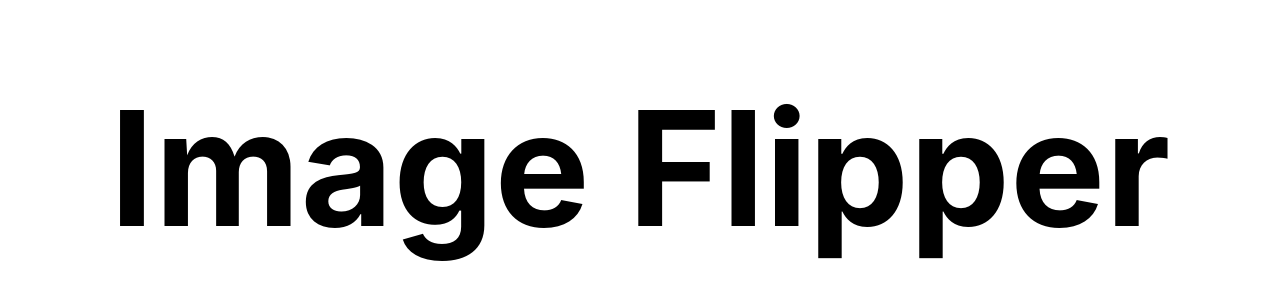
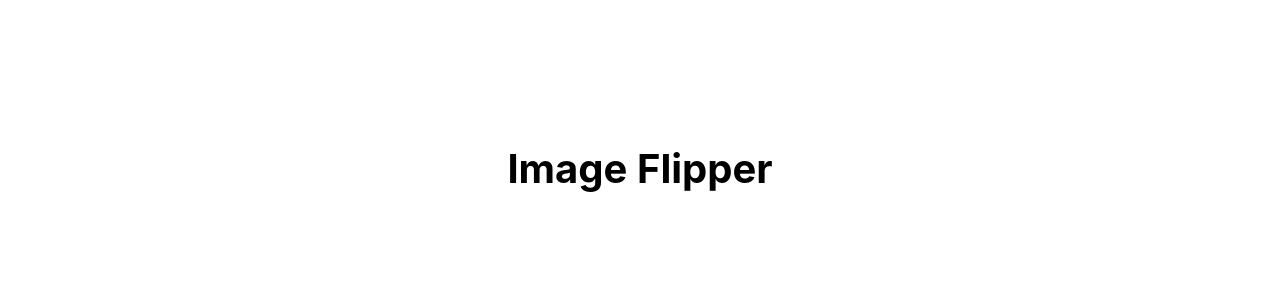
Before and after one commit to AVu120/image-flipper, a React (Create React App) app: page / in a window 1280 px wide. Shown: the part 232-532 px from the top of the page. Built offline with nearby package versions, Linux system fonts and the light colour scheme.

Commit message:
Added placeholder title.

```diff
--- a/src/components/App/App.js
+++ b/src/components/App/App.js
@@ -1,9 +1,9 @@
 import React from "react";
-import styles from "./App.module.css";
+import styles from "./app.module.css";
 
 function App() {
   return (
-    <div className={styles.App}>
+    <div className={styles.app}>
       <h1>Image Flipper</h1>
     </div>
   );
--- a/src/components/App/App.module.css
+++ b/src/components/App/App.module.css
@@ -1,10 +1,7 @@
-.App {
-  text-align: center;
+.app {
   height: 100vh;
-  /* width: 100vw; */
   display: flex;
-  align-items: center; /* vertically centre in page */
-  justify-content: center; /* horizontally centre in page */
-  width: auto;
-  font-size: 80px;
+  align-items: center;
+  justify-content: center;
+  font-size: 20px;
 }
--- a/src/index.js
+++ b/src/index.js
@@ -1,7 +1,7 @@
 import React from "react";
 import ReactDOM from "react-dom";
 import "./index.css";
-import App from "./components/App/App";
+import App from "./components/app/app";
 import * as serviceWorker from "./serviceWorker";
 
 ReactDOM.render(
```
Also changed, not shown: src/components/image-grid/image-grid.js (added).
